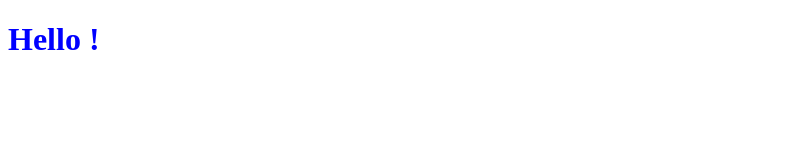
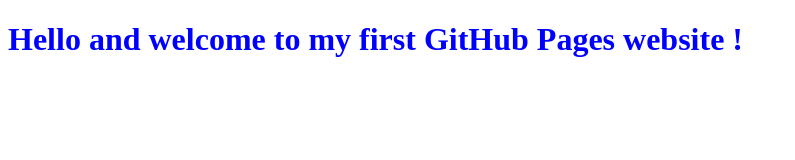
Before and after one commit to AmitDavidi/AmitDavidi.github.io, a plain HTML site: page index.html in a window 1280 px wide. Shown: the whole page, without its empty margins (0-795 px from the left). Drawn offline with Linux system fonts and the light colour scheme.

```diff
--- a/index.html
+++ b/index.html
@@ -11,6 +11,6 @@
         </style>
     </head>
     <body>
-        <h1> Hello !</h1>
+        <h1> Hello and welcome to my first GitHub Pages website !</h1>
     </body>
 </body>
```
